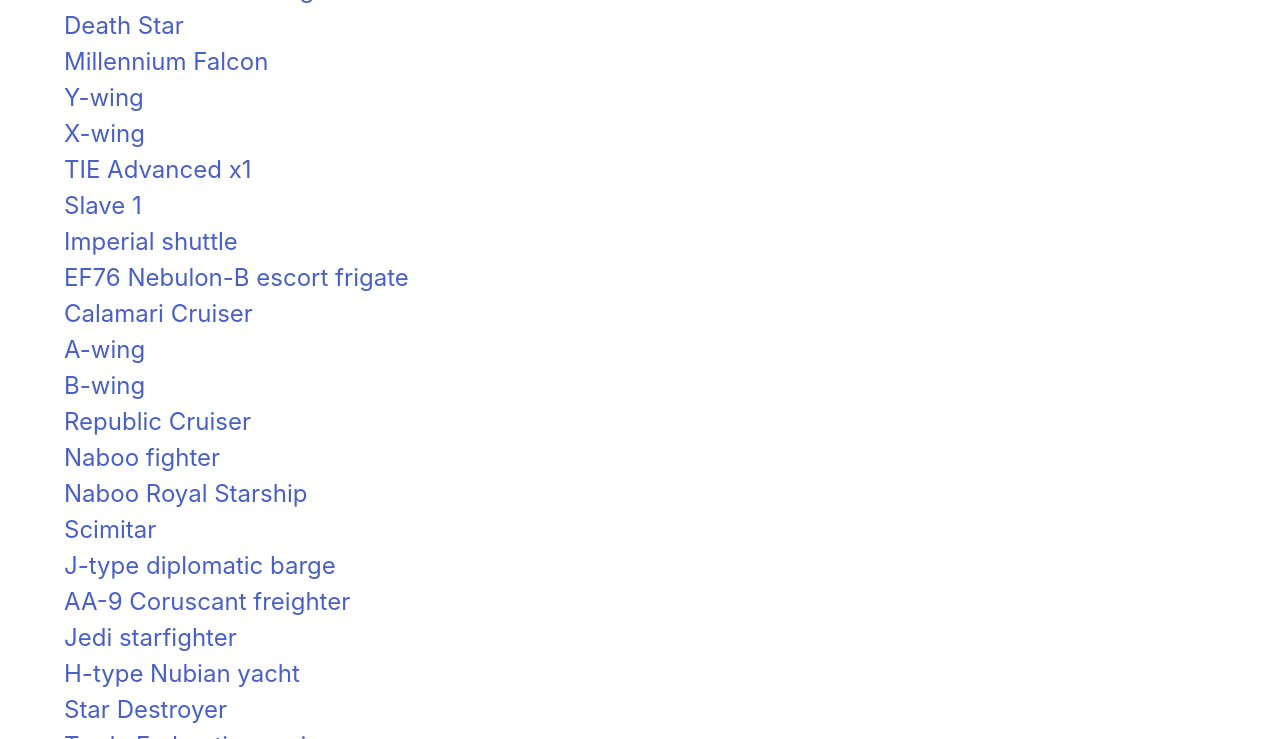
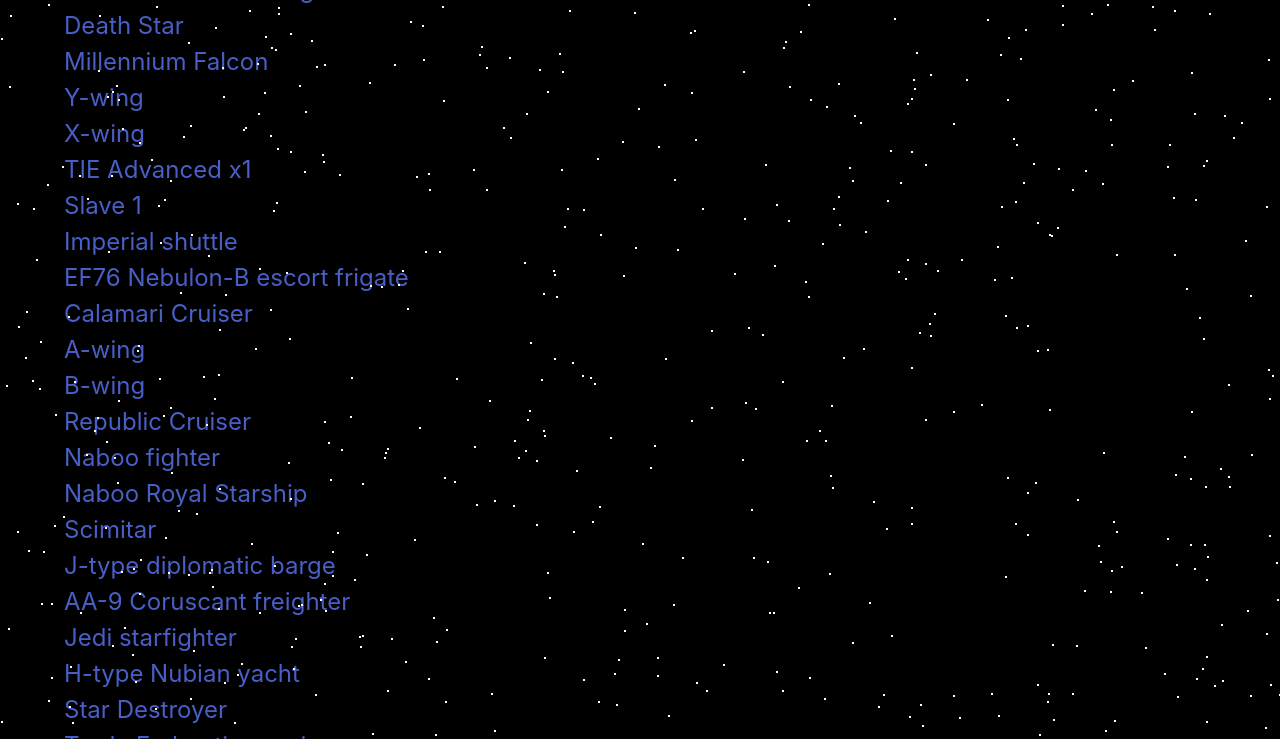
Before and after one commit to thortek/1600-portfolio-Fall2020, a plain HTML site: page starships/index.html in a window 1280 px wide. Shown: the part 106-845 px from the top of the page. Drawn offline with nearby package versions, Linux system fonts and the light colour scheme.

Commit message:
Fixed film captions and added star field

```diff
--- a/star-wars-films/main.js
+++ b/star-wars-films/main.js
@@ -1,4 +1,5 @@
 import { films } from '../data/films.js'
+import { getLastNumber } from '../utils/index.js'
 
 const main = document.querySelector('main')
 
@@ -9,7 +10,9 @@ for (let step = 0; step < 7; step++) {
     let figImg = document.createElement('img')
     figImg.src = `https://starwars-visualguide.com/assets/img/films/${step + 1}.jpg`
     let figCaption = document.createElement('figcaption')
-    figCaption.textContent = films[step].title
+
+    const foundFilm = films.find(film => parseInt(getLastNumber(film.url)) === (step + 1))
+    figCaption.textContent = foundFilm.title
 
     figure.appendChild(figImg)
     figure.appendChild(figCaption)
--- a/starships/main.js
+++ b/starships/main.js
@@ -1,5 +1,5 @@
 import { starships } from '../data/starships.js'
-import { removeChildren, getLastNumber } from '../utils/index.js'
+import { removeChildren, getLastNumber, addStarField } from '../utils/index.js'
 
 const nav = document.querySelector('.nav')
 const navList = document.querySelector('.navList')
@@ -53,3 +53,5 @@ function populateShipView(shipData) {
 }
 
 populateNav(starships)
+
+addStarField(document.querySelector('body'), 1000)
--- a/starships/styles.css
+++ b/starships/styles.css
@@ -9,6 +9,11 @@
 
 .main {
     margin: 8rem 5rem 0 10rem;
+}
+
+img {
+    position: relative;
+    z-index: 1000;
 }
 
 header, footer {
--- a/utils/index.js
+++ b/utils/index.js
@@ -12,3 +12,26 @@ export function getLastNumber(url) {
     }
     return url.slice(start, end)
 }
+
+export function addStarField(element, numStars) {
+    element.style.setProperty('background-color', 'black')
+    for (let i = 0; i < numStars; i++) {
+        let star = document.createElement('div')
+        star.style.setProperty('position', 'absolute')
+        star.style.setProperty('width', '2px')
+        star.style.setProperty('height', '2px')
+        star.style.setProperty('background-color', 'white')
+        let xy = getRandomPosition()
+        star.style.left = `${xy[0]}px`
+        star.style.top = `${xy[1]}px`
+        element.appendChild(star)
+    }
+}
+
+export function getRandomPosition() {
+    let y = document.body.scrollHeight
+    let x = document.body.scrollWidth
+    let randomY = Math.floor(Math.random() * y)
+    let randomX = Math.floor(Math.random() * x)
+    return [randomX, randomY]
+}
```
